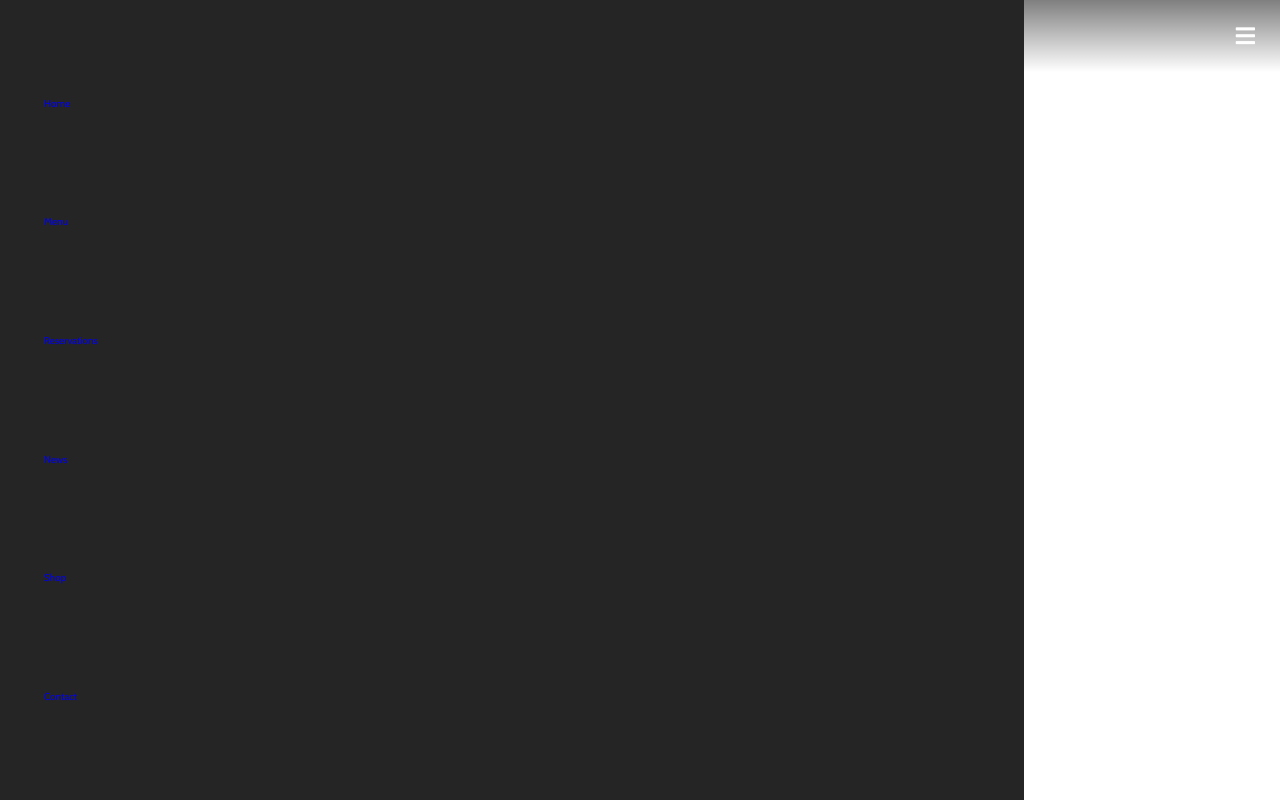
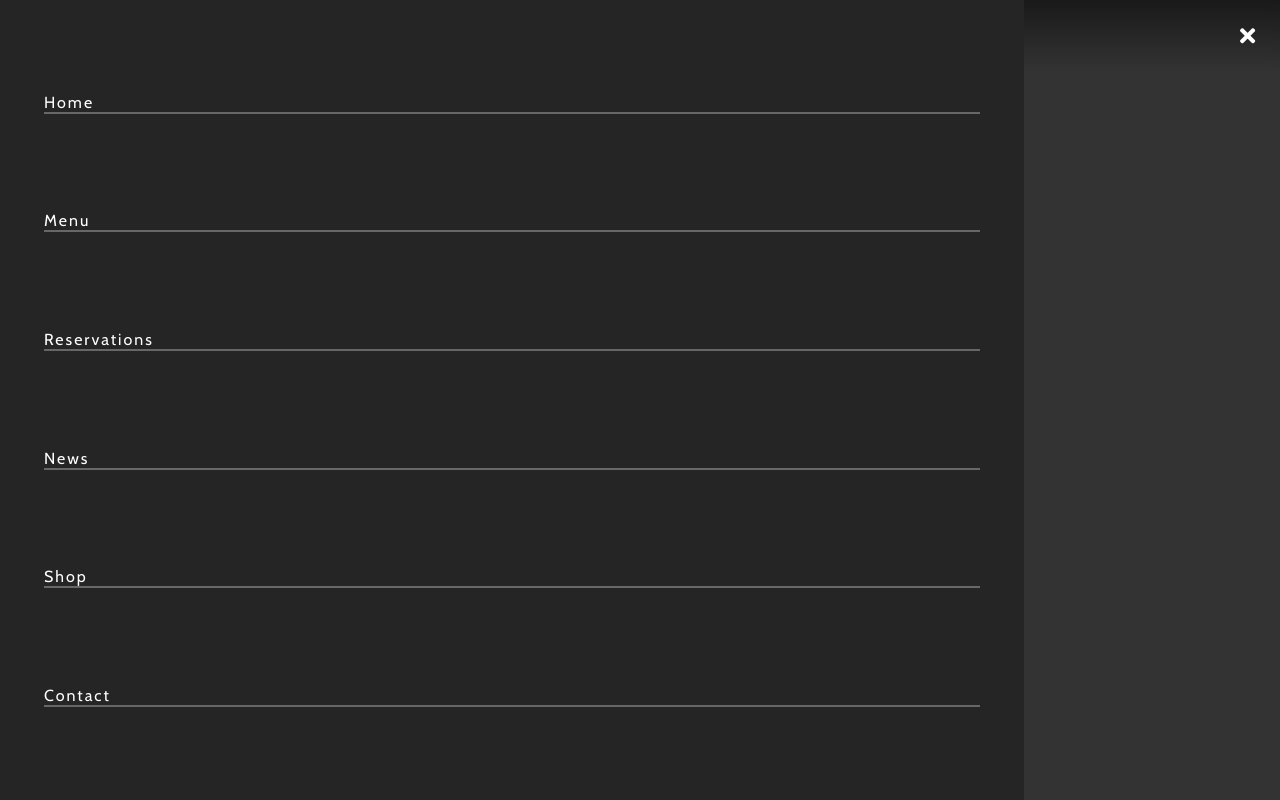
Before and after one commit to RenatoMoran/The-Rosa---Complete-Website, a plain HTML site: page index.html in a window 1280 px wide. Both pictures are taken after a click on the element 1245 px from the left and 36 px from the top of the page. Drawn offline with nearby package versions, Linux system fonts and the light colour scheme; a web font is replaced by a local one.

Commit message:
Terceiro commit

```diff
--- a/index.html
+++ b/index.html
@@ -1,37 +1,39 @@
-<!doctype html>
+<!DOCTYPE html>
 <html lang="en">
-
   <head>
-    <meta charset="UTF-8">
-    <meta name="viewport"
-        content="width=device-width, user-scalable=no, initial-scale=1.0, maximum-scale=1.0, minimum-scale=1.0">
-    <meta http-equiv="X-UA-Compatible" content="ie=edge">
+    <meta charset="UTF-8" />
+    <meta
+      name="viewport"
+      content="width=device-width, user-scalable=no, initial-scale=1.0, maximum-scale=1.0, minimum-scale=1.0"
+    />
+    <meta http-equiv="X-UA-Compatible" content="ie=edge" />
     <title>The Rosa</title>
     <!--Font awesome CDN-->
-    <link rel="stylesheet" href="https://cdnjs.cloudflare.com/ajax/libs/font-awesome/5.11.2/css/all.min.css">
+    <link
+      rel="stylesheet"
+      href="https://cdnjs.cloudflare.com/ajax/libs/font-awesome/5.11.2/css/all.min.css"
+    />
     <!--Scroll reveal CDN-->
     <script src="https://unpkg.com/scrollreveal"></script>
-    <link rel="stylesheet" href="styles.css">
+    <link rel="stylesheet" href="styles.css" />
   </head>
 
   <body>
-
     <!-- header começa aqui -->
     <header>
       <div class="container">
-            <nav class="nav">
-                <div class="menu-toogle">
+        <div class="nav">
+          <div class="menu-toggle">
             <i class="fas fa-bars"></i>
             <i class="fas fa-times"></i>
           </div>
 
           <a href="index.html" class="logo">
-                    <img src="images/logo-rosa.png" alt="">
+            <img src="images/logo-rosa.png" alt="logo" />
           </a>
-
           <ul class="nav-list">
             <li class="nav-item">
-                        <a href="index.html" class="nav-link">Home</a>
+              <a href="#" class="nav-link active">Home</a>
             </li>
             <li class="nav-item">
               <a href="#" class="nav-link">Menu</a>
@@ -49,8 +51,7 @@
               <a href="#" class="nav-link">Contact</a>
             </li>
           </ul>
-
-            </nav>
+        </div>
       </div>
     </header>
     <!-- header termina aqui -->
@@ -58,28 +59,25 @@
     <!-- hero começa aqui -->
     <section class="hero" id="hero">
       <div class="container">
-            <h2 class="sub-headline">
-                <span class="first-letter">W</span>elcome
-            </h2>
+        <h2 class="sub-headline"><span class="first-letter">W</span>elcome</h2>
         <h1 class="headline">The Rosa</h1>
         <div class="headline-description">
           <div class="separator">
             <div class="line line-left"></div>
-                    <div class="asterisk"><i class="fas fa-asterisk"></i></div>
+            <div class="asterisk">
+              <i class="fas fa-asterisk"></i>
+            </div>
             <div class="line line-right"></div>
           </div>
           <div class="single-animation">
             <h5>Ready to be opened</h5>
-                    <a href="#" class="btn cta-btn"></a>
+            <a href="#" class="btn cta-btn">Explore</a>
           </div>
         </div>
       </div>
     </section>
     <!-- hero termina aqui -->
 
-
-
     <script src="main.js"></script>
   </body>
-
 </html>
--- a/main.js
+++ b/main.js
@@ -1 +1,13 @@
 //Select element function
+const selectElement = function (element) {
+    return document.querySelector(element);
+};
+
+
+let menuToggler = selectElement('.menu-toggle');
+let body = selectElement('body');
+
+/*new for me*/
+menuToggler.addEventListener('click', function () {
+    body.classList.toggle('open');
+});
--- a/styles.css
+++ b/styles.css
@@ -1,5 +1,4 @@
-@import url('https://fonts.googleapis.com/css?family=Cabin|Herr+Von+Muellerhoff|Source+Sans+Pro:400,900&display=swap');
-
+@import url("https://fonts.googleapis.com/css?family=Cabin|Herr+Von+Muellerhoff|Source+Sans+Pro:400,900&display=swap");
 /*Global styles*/
 *,
 *::before,
@@ -10,9 +9,9 @@
 }
 
 :root {
-    --main-font: 'Source Sans Pro', sans-serif;
-    --secondary-font: 'Herr Von Muellerhoff', cursive;
-    --body-font: 'Cabin', sans-serif;
+  --main-font: "Source Sans Pro", sans-serif;
+  --secondary-font: "Herr Von Muellerhoff", cursive;
+  --body-font: "Cabin", sans-serif;
   --main-font-color-dark: #252525;
   --secondary-font-color: #c59d5f;
   --body-font-color: #515151;
@@ -25,7 +24,12 @@ html {
   scroll-behavior: smooth;
 }
 
+body {
+  overflow-x: hidden;
+}
+
 section {
+  overflow: hidden;
   padding: 3.9rem 0;
 }
 
@@ -50,13 +54,14 @@ p {
 }
 
 /* header */
+
 header {
   width: 100%;
   position: absolute;
   top: 0;
   left: 0;
   z-index: 1;
-    background-image: linear-gradient(to bottom, rgba(0, 0, 0, .5), transparent);
+  background-image: linear-gradient(to bottom, rgba(0, 0, 0, 0.5), transparent);
 }
 
 .nav {
@@ -66,8 +71,8 @@ header {
   justify-content: center;
 }
 
-.menu-toogle {
-    color: #fff;
+.menu-toggle {
+  color: white;
   font-size: 2.2rem;
   position: absolute;
   top: 50%;
@@ -94,24 +99,55 @@ header {
   flex-direction: column;
   justify-content: space-around;
   z-index: 1250;
-    /* transform: translateX(-100%); */
-    transition: transform .5s;
+  transform: translateX(-100%);
+  transition: transform 0.5s;
 }
 
 .nav::before {
-    content: '';
+  content: "";
   position: fixed;
   top: 0;
   left: 0;
   width: 100vw;
   height: 100vh;
-    background-color: rgba(0, 0, 0, .8);
+  background-color: rgba(0, 0, 0, 0.8);
   z-index: 1000;
   opacity: 0;
   transform: scale(0);
-    transition: opacity .5s;
+  transition: opacity 0.5s;
 }
 
 .open .fa-times {
   display: block;
 }
+
+.open .fa-bars {
+  display: none;
+}
+
+.open .nav-list {
+  transform: translateX(0);
+}
+
+.open .nav::before {
+  opacity: 1;
+  transform: scale(1);
+}
+
+.nav-item {
+  border-bottom: 2px solid rgba(255, 255, 255, 0.3);
+}
+
+.nav-link {
+  display: block;
+  color: #fff;
+  text-decoration: uppercase;
+  font-size: 1.6rem;
+  letter-spacing: 2px;
+  margin-right: -2px;
+  transition: color 0.5s;
+}
+
+.nav-link:hover {
+  color: var(--secondary-font-color);
+}
```
Lines whose indentation alone changed are shown as unchanged.
